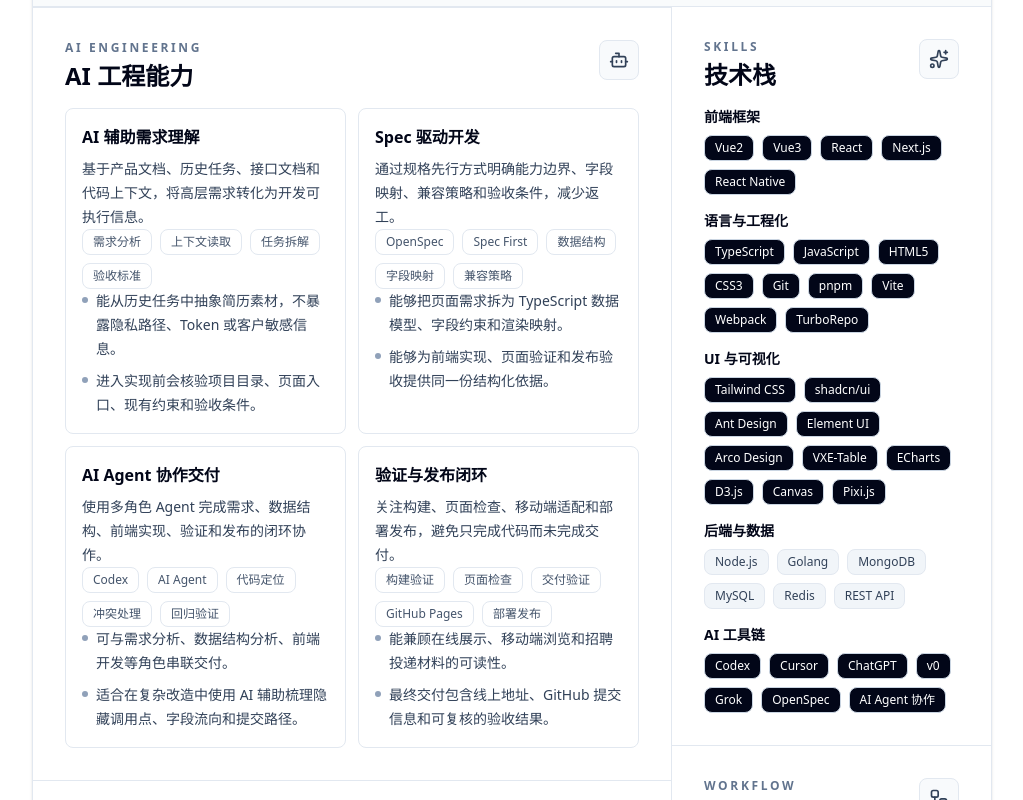
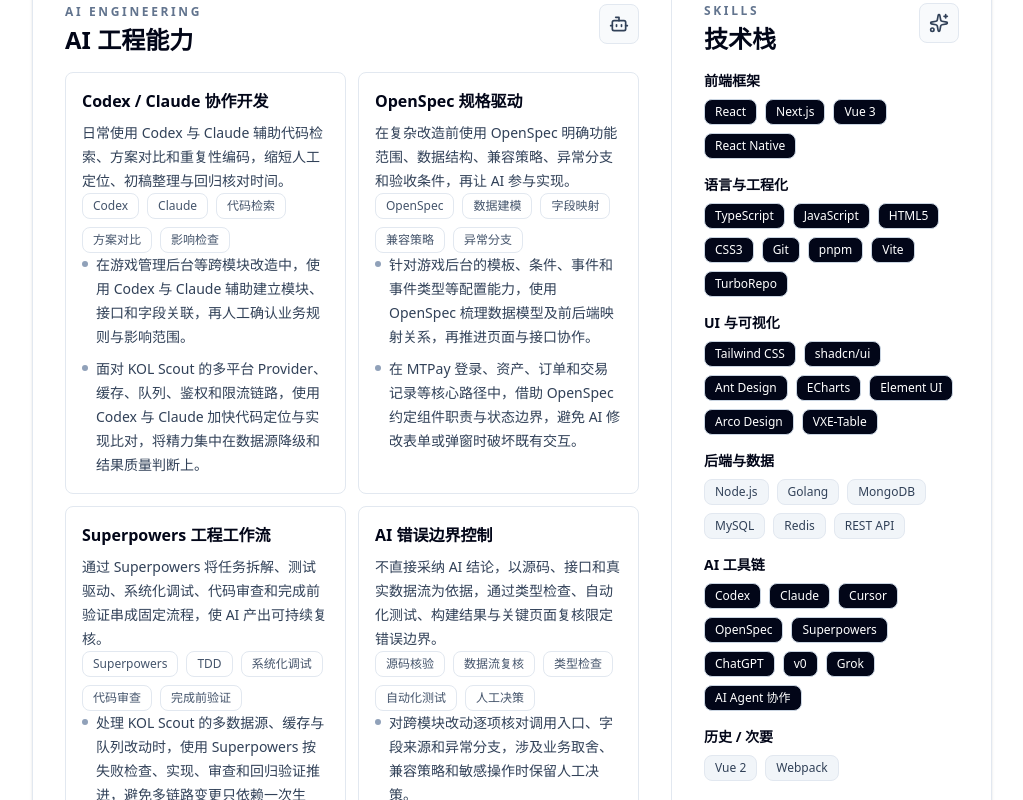
Before and after one commit to Panda2Chan/panchan.github.io, a Next.js app: page /resume in a window 1280 px wide. Shown: the part 520-1320 px from the top of the page, without its empty margins (128-1151 px from the left). Built offline with nearby package versions, Linux system fonts and the light colour scheme.

Commit message:
简历数据：更新 AI 能力、简介表述、关键词、技能分组与联系方式（第 2、3、8、9 条）

```diff
--- a/src/app/resume/_data/resume.ts
+++ b/src/app/resume/_data/resume.ts
@@ -12,6 +12,8 @@ export const resumeData: ResumeData = {
       'Next.js',
       'TypeScript',
       'AI Agent',
+      'Claude',
+      'Superpowers',
       'Spec Driven Development',
     ],
     canonicalPath: '/resume',
@@ -25,7 +27,7 @@ export const resumeData: ResumeData = {
     yearsOfExperience: 6,
     avatarSrc: '/user.png',
     summary:
-      '拥有 6 年 Web 前端与后台系统开发经验，熟悉 Vue、React、Next.js、TypeScript 与 Node.js。重度使用 Codex、Cursor 等 AI 工具，将需求分析、规格建模、代码实现、重构验证和交付发布串成可复用的工程工作流。',
+      '拥有 6 年以上 Web 前端与后台系统开发经验，熟悉 Vue、React、Next.js、TypeScript 与 Node.js。重度使用 Codex、Claude、Cursor 等 AI 工具，将需求分析、规格建模、代码实现、重构验证和交付发布串成可复用的工程工作流。',
     highlights: [
       '擅长将模糊业务需求拆解为可实现的页面结构、数据结构、验收标准和任务清单。',
       '熟悉 Spec 驱动开发 / OpenSpec 工作方式，能够先沉淀能力边界、字段映射、兼容策略，再进入实现。',
@@ -39,19 +41,13 @@ export const resumeData: ResumeData = {
         value: '+86 13281260713',
         href: 'tel:+8613281260713',
         visible: true,
+        webVisible: false,
       },
       {
         type: 'email',
         label: 'Email',
         value: 'a13281260713@gmail.com',
         href: 'mailto:a13281260713@gmail.com',
-        visible: true,
-      },
-      {
-        type: 'email',
-        label: 'Email',
-        value: '812783357@qq.com',
-        href: 'mailto:812783357@qq.com',
         visible: true,
       },
       {
@@ -73,7 +69,7 @@ export const resumeData: ResumeData = {
     {
       id: 'frontend',
       title: '前端框架',
-      items: ['Vue2', 'Vue3', 'React', 'Next.js', 'React Native'],
+      items: ['React', 'Next.js', 'Vue 3', 'React Native'],
       level: 'primary',
     },
     {
@@ -87,7 +83,6 @@ export const resumeData: ResumeData = {
         'Git',
         'pnpm',
         'Vite',
-        'Webpack',
         'TurboRepo',
       ],
       level: 'primary',
@@ -99,13 +94,10 @@ export const resumeData: ResumeData = {
         'Tailwind CSS',
         'shadcn/ui',
         'Ant Design',
+        'ECharts',
         'Element UI',
         'Arco Design',
         'VXE-Table',
-        'ECharts',
-        'D3.js',
-        'Canvas',
-        'Pixi.js',
       ],
       level: 'primary',
     },
@@ -120,59 +112,67 @@ export const resumeData: ResumeData = {
       title: 'AI 工具链',
       items: [
         'Codex',
+        'Claude',
         'Cursor',
+        'OpenSpec',
+        'Superpowers',
         'ChatGPT',
         'v0',
         'Grok',
-        'OpenSpec',
         'AI Agent 协作',
       ],
       level: 'primary',
     },
+    {
+      id: 'legacy',
+      title: '历史 / 次要',
+      items: ['Vue 2', 'Webpack'],
+      level: 'secondary',
+    },
   ],
   aiCapabilities: [
     {
-      id: 'requirement-analysis',
-      title: 'AI 辅助需求理解',
+      id: 'codex-claude-collab',
+      title: 'Codex / Claude 协作开发',
       summary:
-        '基于产品文档、历史任务、接口文档和代码上下文，将高层需求转化为开发可执行信息。',
-      keywords: ['需求分析', '上下文读取', '任务拆解', '验收标准'],
+        '日常使用 Codex 与 Claude 辅助代码检索、方案对比和重复性编码，缩短人工定位、初稿整理与回归核对时间。',
+      keywords: ['Codex', 'Claude', '代码检索', '方案对比', '影响检查'],
       evidence: [
-        '能从历史任务中抽象简历素材，不暴露隐私路径、Token 或客户敏感信息。',
-        '进入实现前会核验项目目录、页面入口、现有约束和验收条件。',
+        '在游戏管理后台等跨模块改造中，使用 Codex 与 Claude 辅助建立模块、接口和字段关联，再人工确认业务规则与影响范围。',
+        '面对 KOL Scout 的多平台 Provider、缓存、队列、鉴权和限流链路，使用 Codex 与 Claude 加快代码定位与实现比对，将精力集中在数据源降级和结果质量判断上。',
       ],
     },
     {
-      id: 'spec-driven-development',
-      title: 'Spec 驱动开发',
+      id: 'openspec-driven',
+      title: 'OpenSpec 规格驱动',
       summary:
-        '通过规格先行方式明确能力边界、字段映射、兼容策略和验收条件，减少返工。',
-      keywords: ['OpenSpec', 'Spec First', '数据结构', '字段映射', '兼容策略'],
+        '在复杂改造前使用 OpenSpec 明确功能范围、数据结构、兼容策略、异常分支和验收条件，再让 AI 参与实现。',
+      keywords: ['OpenSpec', '数据建模', '字段映射', '兼容策略', '异常分支'],
       evidence: [
-        '能够把页面需求拆为 TypeScript 数据模型、字段约束和渲染映射。',
-        '能够为前端实现、页面验证和发布验收提供同一份结构化依据。',
+        '针对游戏后台的模板、条件、事件和事件类型等配置能力，使用 OpenSpec 梳理数据模型及前后端映射关系，再推进页面与接口协作。',
+        '在 MTPay 登录、资产、订单和交易记录等核心路径中，借助 OpenSpec 约定组件职责与状态边界，避免 AI 修改表单或弹窗时破坏既有交互。',
       ],
     },
     {
-      id: 'agent-collaboration',
-      title: 'AI Agent 协作交付',
+      id: 'superpowers-workflow',
+      title: 'Superpowers 工程工作流',
       summary:
-        '使用多角色 Agent 完成需求、数据结构、前端实现、验证和发布的闭环协作。',
-      keywords: ['Codex', 'AI Agent', '代码定位', '冲突处理', '回归验证'],
+        '通过 Superpowers 将任务拆解、测试驱动、系统化调试、代码审查和完成前验证串成固定流程，使 AI 产出可持续复核。',
+      keywords: ['Superpowers', 'TDD', '系统化调试', '代码审查', '完成前验证'],
       evidence: [
-        '可与需求分析、数据结构分析、前端开发等角色串联交付。',
-        '适合在复杂改造中使用 AI 辅助梳理隐藏调用点、字段流向和提交路径。',
+        '处理 KOL Scout 的多数据源、缓存与队列改动时，使用 Superpowers 按失败检查、实现、审查和回归验证推进，避免多链路变更只依赖一次生成。',
+        '遇到 SRE 构建或运行异常时，按 Superpowers 的系统化调试步骤读取 Jenkins、监控和日志证据，再定位代码问题。',
       ],
     },
     {
-      id: 'delivery-validation',
-      title: '验证与发布闭环',
+      id: 'ai-error-boundary',
+      title: 'AI 错误边界控制',
       summary:
-        '关注构建、页面检查、移动端适配和部署发布，避免只完成代码而未完成交付。',
-      keywords: ['构建验证', '页面检查', '交付验证', 'GitHub Pages', '部署发布'],
+        '不直接采纳 AI 结论，以源码、接口和真实数据流为依据，通过类型检查、自动化测试、构建结果与关键页面复核限定错误边界。',
+      keywords: ['源码核验', '数据流复核', '类型检查', '自动化测试', '人工决策'],
       evidence: [
-        '能兼顾在线展示、移动端浏览和招聘投递材料的可读性。',
-        '最终交付包含线上地址、GitHub 提交信息和可复核的验收结果。',
+        '对跨模块改动逐项核对调用入口、字段来源和异常分支，涉及业务取舍、兼容策略和敏感操作时保留人工决策。',
+        '对 AI 生成结果执行 TypeScript 检查、自动化测试和生产构建，并复核关键页面表现，发现偏差后回到源码修正。',
       ],
     },
   ],
```
